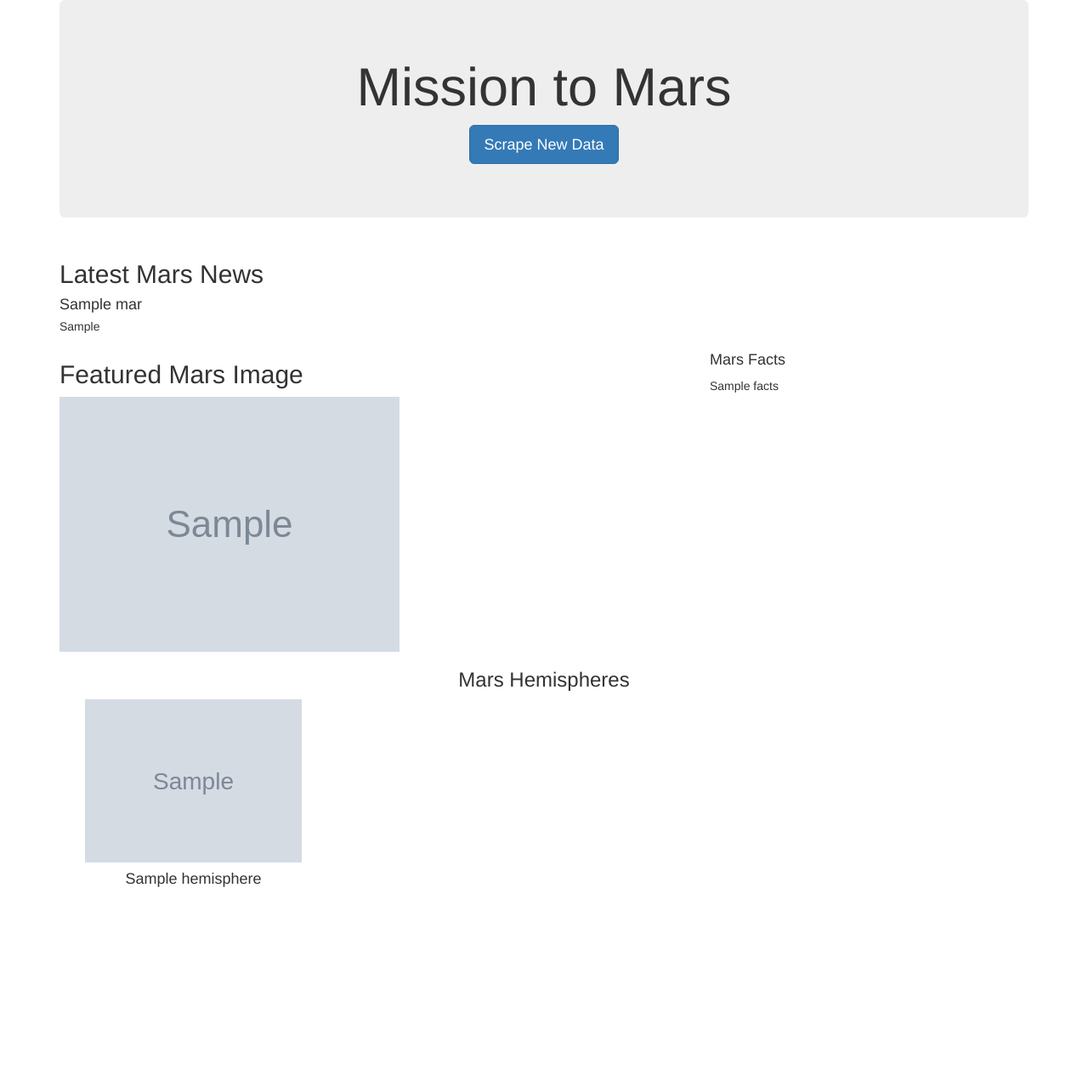
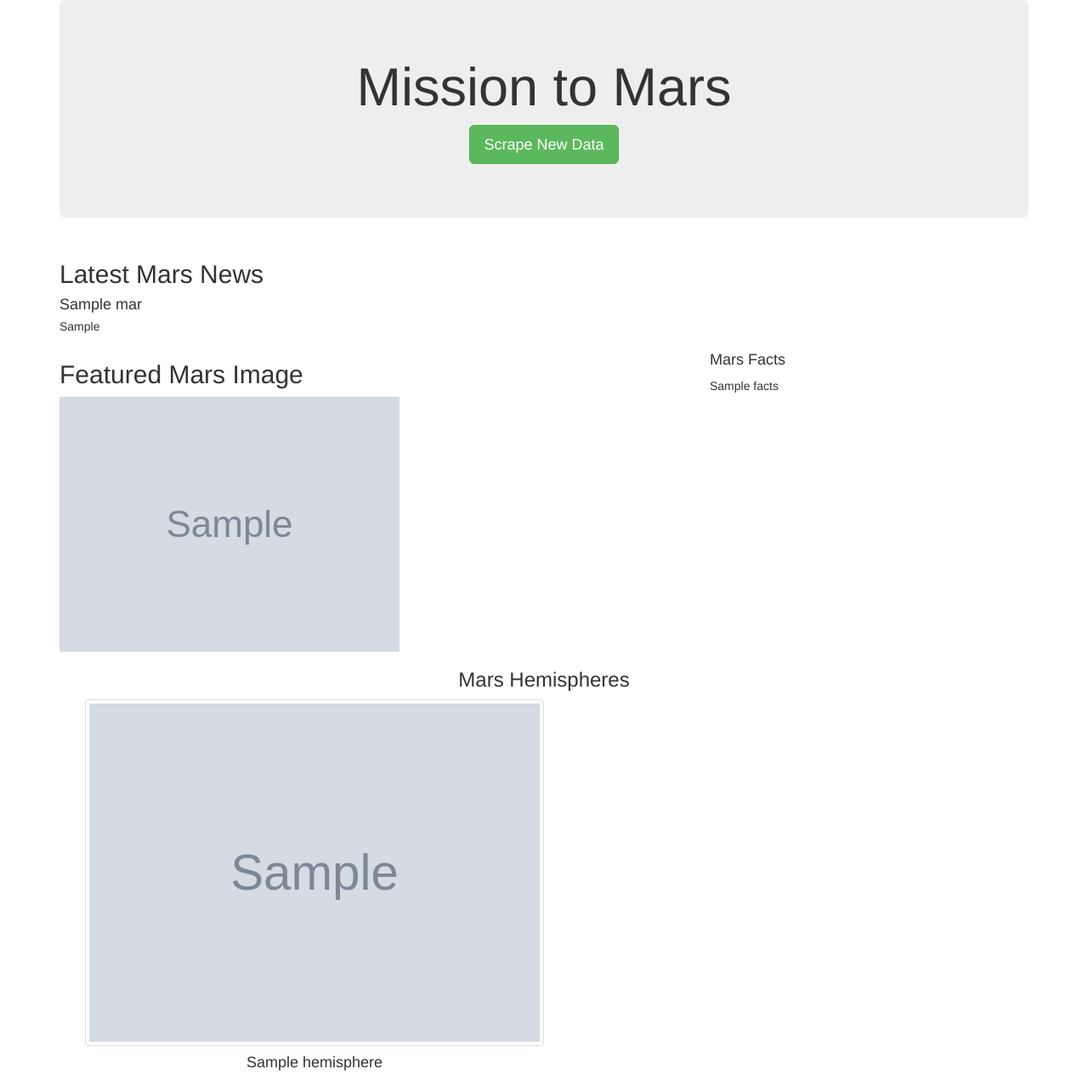
Before and after one commit to DONtheGREAT/Mission-to-Mars, a Flask app: page / in a window 1280 px wide. Shown: the whole page at 85% size. Before the commit the page ends 1044 px from the top, so only its background shows below. Run offline with Flask 2, Linux system fonts and the light colour scheme; grey boxes marked "Sample" are stand-in pictures; a database or web service that is not in the repository returns one stand-in record (values such as "Sample title"); some libraries are stand-ins or nearby versions.

Commit message:
final deliv 3

```diff
--- a/templates/index.html
+++ b/templates/index.html
@@ -16,7 +16,7 @@
       <div class="jumbotron text-center">
         <h1>Mission to Mars</h1>
         <!-- Add a button to activate scraping script -->
-        <p><a class="btn btn-primary btn-lg" href="/scrape" role="button">Scrape New Data</a></p>
+        <p><a class="btn btn-success btn-lg" href="/scrape" role="button">Scrape New Data</a></p>
       </div>
 
       <!-- Add section for Mars News -->
@@ -55,14 +55,13 @@
       </div>
 
       <!-- Section for Mars Hemispheres -->
-    <!-- Section for Hemispheres -->
       <h3 class = "text-center">Mars Hemispheres</h3>
         <div class = "container" id=mars-hemispheres>
           {% for hemisphere in mars.mars_hemispheres %}
-          <div class="col-xs-6 col-md-3">
+          <div class="col-xs-6 .col-md-4">
             <img
             src="{{hemisphere.FullRes_image_url}}"
-            class="img-fluid"
+            class="img-thumbnail"
             float= "left"
             width ="100%"
             alt="..."
```
